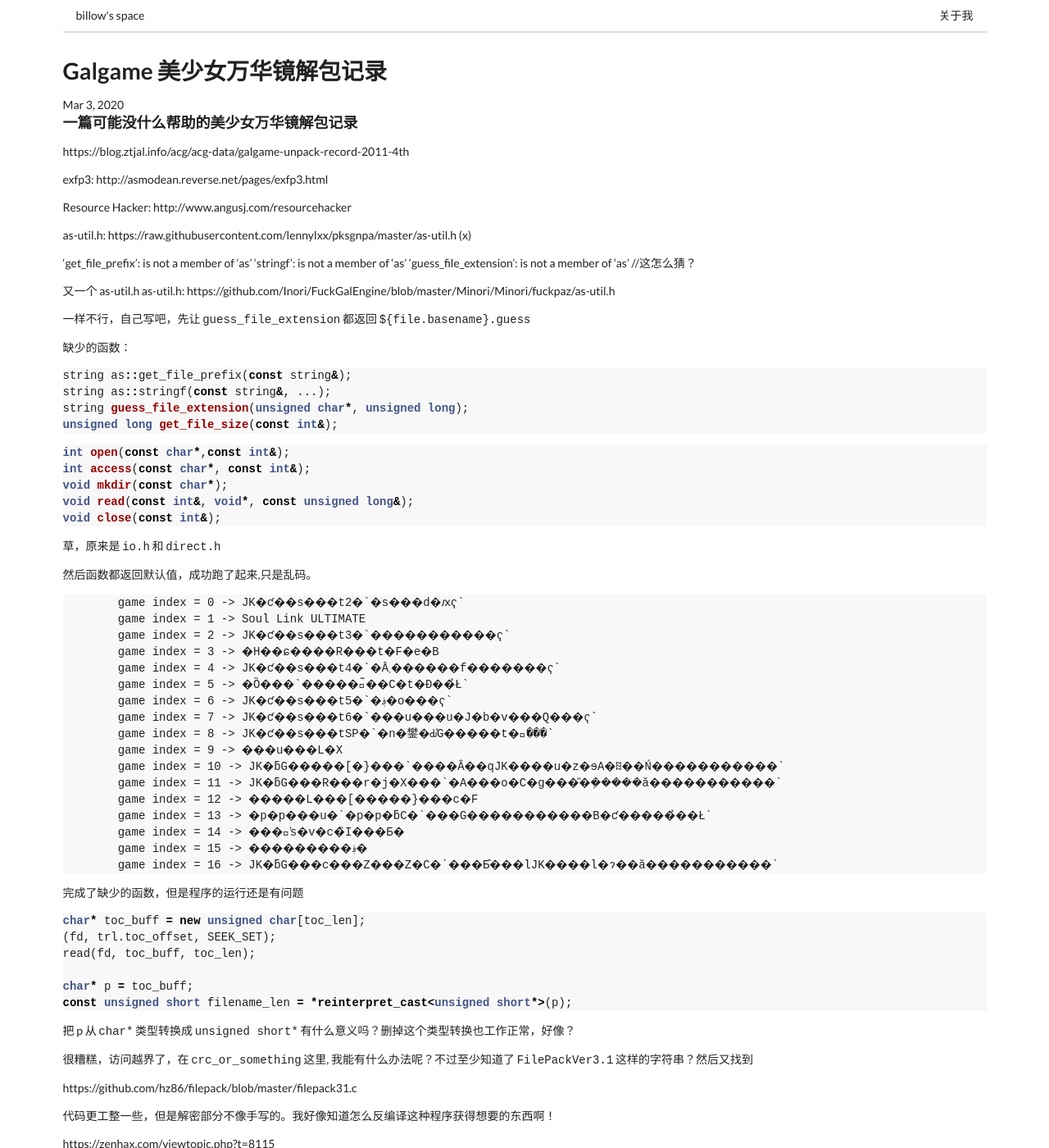
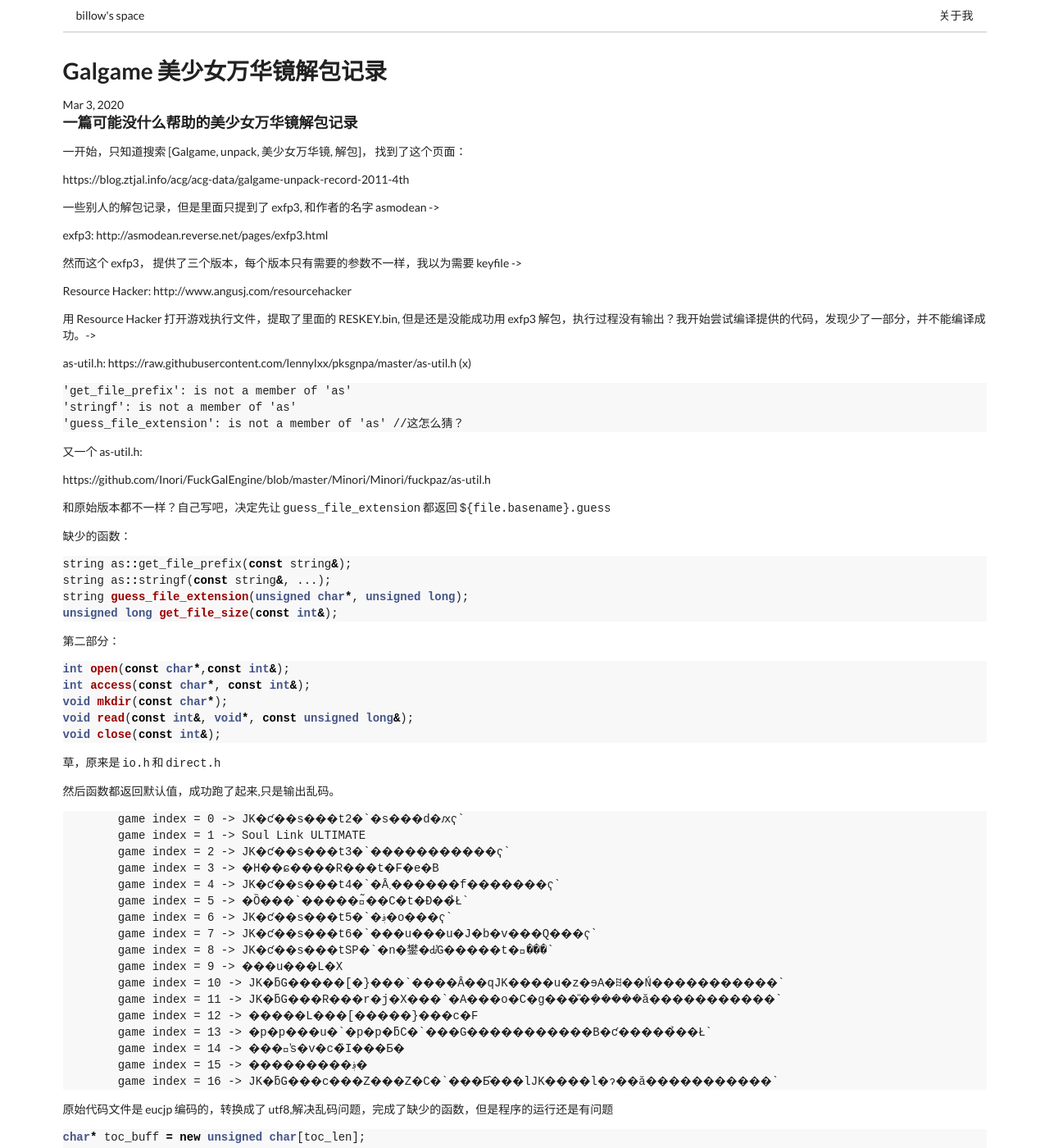
Before and after one commit to be-low/be-low.github.io, a Jekyll site: the page built from _posts/2020-03-03-game_unpack.md, in a window 1280 px wide and 1400 px high. Shown: the whole window at 82% size. Built offline with Jekyll 4.4.1, drawn with Linux system fonts in a browser that asks for light colours; some of the changed text lies outside the part shown.

Commit message:
no message

`````diff
--- a/_posts/2020-03-03-game_unpack.md
+++ b/_posts/2020-03-03-game_unpack.md
@@ -7,21 +7,33 @@
 
 ### 一篇可能没什么帮助的美少女万华镜解包记录
 
+一开始，只知道搜索 [Galgame, unpack, 美少女万华镜, 解包]，  找到了这个页面：
+
 https://blog.ztjal.info/acg/acg-data/galgame-unpack-record-2011-4th
+
+一些别人的解包记录，但是里面只提到了 exfp3, 和作者的名字 asmodean ->
 
 exfp3: http://asmodean.reverse.net/pages/exfp3.html
 
+然而这个 exfp3， 提供了三个版本，每个版本只有需要的参数不一样，我以为需要 keyfile ->
+
 Resource Hacker: http://www.angusj.com/resourcehacker
+
+用 Resource Hacker 打开游戏执行文件，提取了里面的 RESKEY.bin, 但是还是没能成功用 exfp3 解包，执行过程没有输出？我开始尝试编译提供的代码，发现少了一部分，并不能编译成功。->
 
 as-util.h: https://raw.githubusercontent.com/lennylxx/pksgnpa/master/as-util.h (x)
 
+```
 'get_file_prefix': is not a member of 'as'
 'stringf': is not a member of 'as'
 'guess_file_extension': is not a member of 'as' //这怎么猜？
+```
 
-又一个 as-util.h as-util.h: https://github.com/Inori/FuckGalEngine/blob/master/Minori/Minori/fuckpaz/as-util.h
+又一个 as-util.h:
 
-一样不行，自己写吧，先让 `guess_file_extension` 都返回 `${file.basename}.guess`
+https://github.com/Inori/FuckGalEngine/blob/master/Minori/Minori/fuckpaz/as-util.h
+
+和原始版本都不一样？自己写吧，决定先让 `guess_file_extension` 都返回 `${file.basename}.guess`
 
 缺少的函数：
 
@@ -31,6 +43,8 @@
 string guess_file_extension(unsigned char*, unsigned long);
 unsigned long get_file_size(const int&);
 ```
+
+第二部分：
 
 ```cpp
 int open(const char*,const int&);
@@ -42,7 +56,7 @@
 
 草，原来是 `io.h` 和 `direct.h`
 
-然后函数都返回默认值，成功跑了起来,只是乱码。
+然后函数都返回默认值，成功跑了起来,只是输出乱码。
 
 ```
         game index = 0 -> JK�ƈ��s���t2�`�s���d�ԕҁ`
@@ -64,7 +78,7 @@
         game index = 16 -> JK�ƃG���c���Z���Z�C�`���Ƃ̂���lJK����l�ɂ��ă�����������`
 ```
 
-完成了缺少的函数，但是程序的运行还是有问题
+原始代码文件是 eucjp 编码的，转换成了 utf8,解决乱码问题，完成了缺少的函数，但是程序的运行还是有问题
 
 ```cpp
 char* toc_buff = new unsigned char[toc_len];
@@ -75,29 +89,40 @@
 const unsigned short filename_len = *reinterpret_cast<unsigned short*>(p);
 ```
 
-把 p 从 `char*` 类型转换成 `unsigned short*` 有什么意义吗？删掉这个类型转换也工作正常，好像？
+把 p 从 `char*` 类型转换成 `unsigned short*` 有什么意义吗？删掉这个类型转换工作正常，好像？
 
-很糟糕，访问越界了，在 `crc_or_something` 这里, 我能有什么办法呢？不过至少知道了 `FilePackVer3.1` 这样的字符串？然后又找到
+很糟糕，访问越界了，在 `crc_or_something` 这里, 我能有什么办法呢？不过至少知道了 `FilePackVer3.1` 这个字符串？->
 
 https://github.com/hz86/filepack/blob/master/filepack31.c
 
-代码更工整一些，但是解密部分不像手写的。我好像知道怎么反编译这种程序获得想要的东西啊！
+代码更工整一些，但是解密部分不像手写的。我好想知道怎么反编译这种程序获得想要的东西啊！
 
 https://zenhax.com/viewtopic.php?t=8115
 
-据说这是 qlie format ？
+据说这是 qlie format？
 
-https://github.com/vn-tools
+https://github.com/vn-tools/arc_unpacker
 
 https://github.com/morkt/GARbro
 
-暂且先达成目的再考虑别的吧。
+找到几个支持多种格式的工具，暂且先达成目的再考虑别的吧。
 
 一篇关于 qlie disassembly 的记录。
 
 https://sudonull.com/post/9841-Qlie-visual-story-engine-disassembly
 
-用 GARbro 可以直接打开 .pack， 但是提取速度很慢，别人vn-tools 都可以多线程提取。
+在 arc_unpacker 说明页面发现它是支持 qlie 的
+
+```
+qlie/pack: added automatic searching for game keys
+qlie/pack: improved .exe key retrieval
+````
+
+但是因为未知原因, 不能识别出来，尝试手动指定 format, 也失败了。->
+
+用 GARbro 可以直接打开 .pack， 但是提取速度很慢，别人 arc_unpacker 都可以多线程提取！
+
+还有就是 GARbro 的游览器界面是可以查看图片的，但是提取出来的 png 不能正常打开。
 
 - data4 立绘
 - data5 效果音
`````
Also changed, not shown: other parts of _posts/2020-03-03-game_unpack.md (+2 -0 lines).
